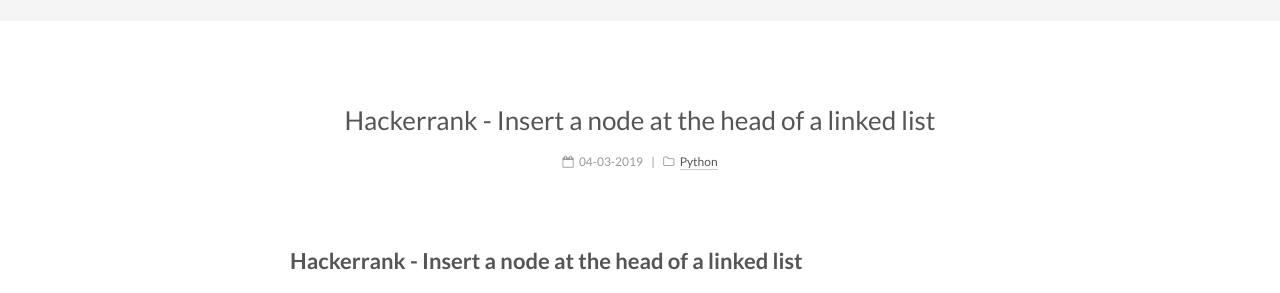
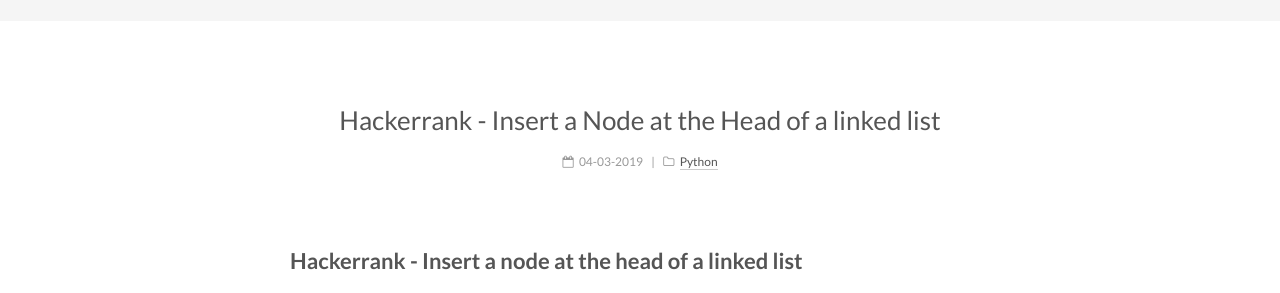
Before and after one commit to sergenp/sergenp.github.io, a Jekyll site: the page built from _posts/2019-03-04-hackerrank-node-at-head.md, in a window 1280 px wide. Shown: the part 169-462 px from the top of the page. Built offline with Jekyll 4.4.1, drawn with Linux system fonts in a browser that asks for light colours; a script that is not in the unit is left out.

```diff
--- a/_posts/2019-03-04-hackerrank-node-at-head.md
+++ b/_posts/2019-03-04-hackerrank-node-at-head.md
@@ -4,7 +4,7 @@ layout: post
 categories: Python
 tags:
   - algoritma
-title: Hackerrank - Insert a node at the head of a linked list
+title: Hackerrank - Insert a Node at the Head of a linked list
 ---
 ##  Hackerrank - Insert a node at the head of a linked list
 
```
